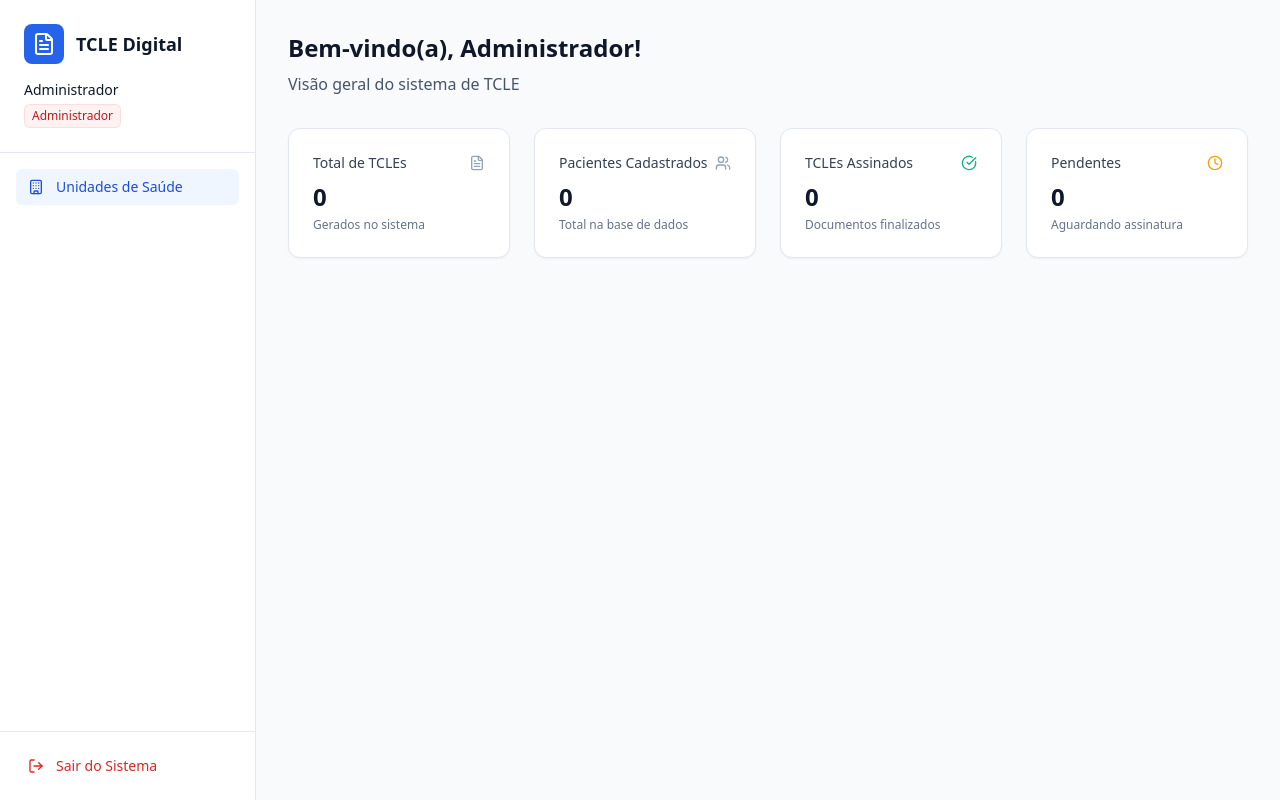
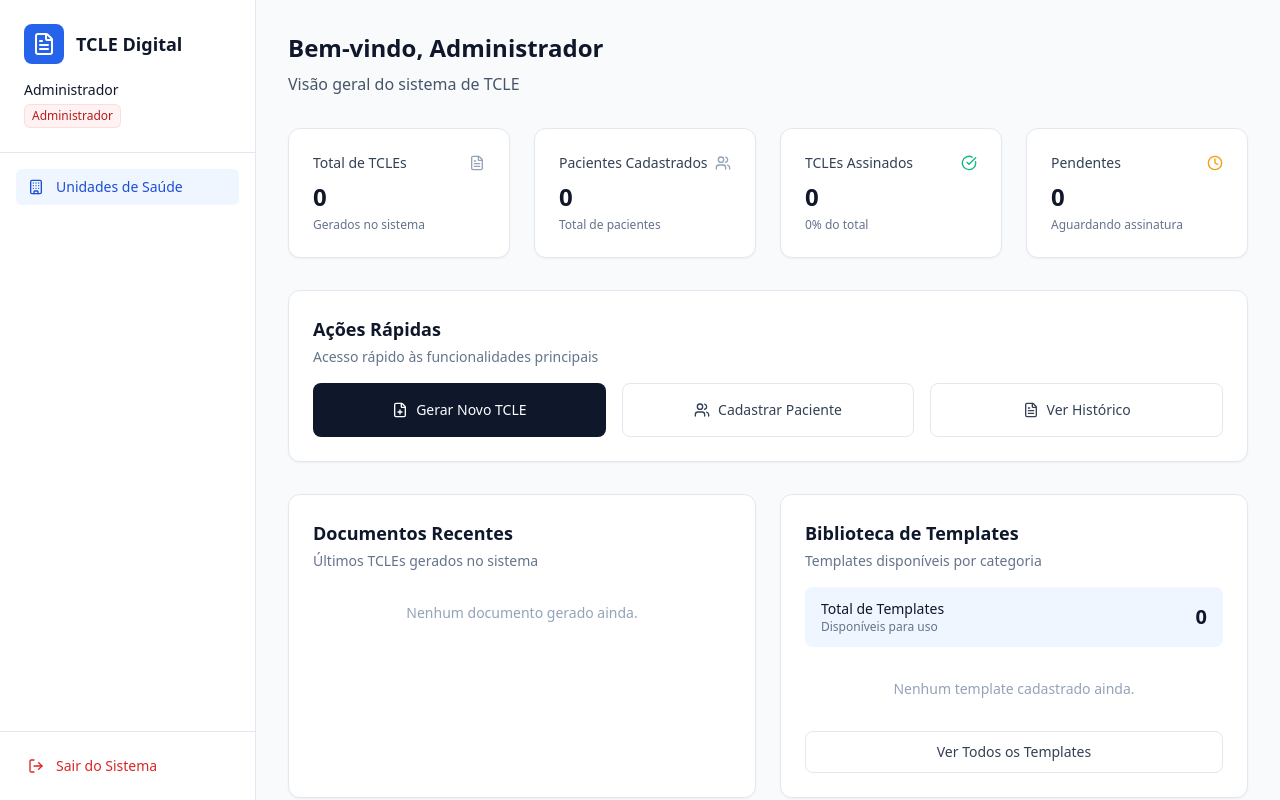
Before and after one commit to PauloVictorChagas/ProjetoTCLE, a Django app: page / in a window 1280 px wide. Run offline with Django 5.2, Linux system fonts and the light colour scheme; a user stored in the database is signed in; some libraries are stand-ins or nearby versions.

Commit message:
Dashboard atualizado

```diff
--- a/ProjetoTCLE/usuarios/templates/usuarios/dashboard.html
+++ b/ProjetoTCLE/usuarios/templates/usuarios/dashboard.html
@@ -2,7 +2,7 @@
 <div class="p-8">
 
     <div class="mb-8">
-        <h1 class="text-2xl font-semibold mb-2">Bem-vindo(a), {{ request.user.first_name|default:"Administrador" }}!
+        <h1 class="text-2xl font-semibold mb-2">Bem-vindo, {{ request.user.first_name|default:"Administrador" }}
         </h1>
         <p class="text-slate-600">Visão geral do sistema de TCLE</p>
     </div>
@@ -14,7 +14,7 @@
                 <h3 class="text-sm font-medium text-slate-700">Total de TCLEs</h3>
                 <i data-lucide="file-text" class="w-4 h-4 text-slate-400"></i>
             </div>
-            <div class="text-2xl font-bold">0</div>
+            <div class="text-2xl font-bold">{{ total_tcles }}</div>
             <p class="text-xs text-slate-500 mt-1">Gerados no sistema</p>
         </div>
 
@@ -23,8 +23,8 @@
                 <h3 class="text-sm font-medium text-slate-700">Pacientes Cadastrados</h3>
                 <i data-lucide="users" class="w-4 h-4 text-slate-400"></i>
             </div>
-            <div class="text-2xl font-bold">0</div>
-            <p class="text-xs text-slate-500 mt-1">Total na base de dados</p>
+            <div class="text-2xl font-bold">{{ total_pacientes }}</div>
+            <p class="text-xs text-slate-500 mt-1">Total de pacientes</p>
         </div>
 
         <div class="bg-white rounded-xl border border-slate-200 p-6 shadow-sm">
@@ -32,8 +32,14 @@
                 <h3 class="text-sm font-medium text-slate-700">TCLEs Assinados</h3>
                 <i data-lucide="check-circle" class="w-4 h-4 text-emerald-500"></i>
             </div>
-            <div class="text-2xl font-bold">0</div>
-            <p class="text-xs text-slate-500 mt-1">Documentos finalizados</p>
+            <div class="text-2xl font-bold">{{ total_assinados }}</div>
+            <p class="text-xs text-slate-500 mt-1">
+                {% if total_tcles > 0 %}
+                {% widthratio total_assinados total_tcles 100 %}% do total
+                {% else %}
+                0% do total
+                {% endif %}
+            </p>
         </div>
 
         <div class="bg-white rounded-xl border border-slate-200 p-6 shadow-sm">
@@ -41,8 +47,96 @@
                 <h3 class="text-sm font-medium text-slate-700">Pendentes</h3>
                 <i data-lucide="clock" class="w-4 h-4 text-amber-500"></i>
             </div>
-            <div class="text-2xl font-bold">0</div>
+            <div class="text-2xl font-bold">{{ total_pendentes }}</div>
             <p class="text-xs text-slate-500 mt-1">Aguardando assinatura</p>
+        </div>
+
+    </div>
+
+    <div class="bg-white rounded-xl border border-slate-200 p-6 shadow-sm mb-8">
+        <h2 class="text-lg font-semibold mb-1">Ações Rápidas</h2>
+        <p class="text-sm text-slate-500 mb-4">Acesso rápido às funcionalidades principais</p>
+
+        <div class="grid grid-cols-1 md:grid-cols-3 gap-4">
+            <a href="{% url 'gerar_tcle' %}"
+                class="flex items-center justify-center gap-2 bg-slate-900 text-white rounded-lg py-4 px-4 text-sm font-medium hover:bg-slate-800 transition-colors">
+                <i data-lucide="file-plus" class="w-4 h-4"></i> Gerar Novo TCLE
+            </a>
+            <a href="{% url 'pacientes' %}"
+                class="flex items-center justify-center gap-2 bg-white border border-slate-200 rounded-lg py-4 px-4 text-sm font-medium text-slate-700 hover:bg-slate-50 transition-colors">
+                <i data-lucide="users" class="w-4 h-4"></i> Cadastrar Paciente
+            </a>
+            <a href="{% url 'historico' %}"
+                class="flex items-center justify-center gap-2 bg-white border border-slate-200 rounded-lg py-4 px-4 text-sm font-medium text-slate-700 hover:bg-slate-50 transition-colors">
+                <i data-lucide="file-text" class="w-4 h-4"></i> Ver Histórico
+            </a>
+        </div>
+    </div>
+
+    <div class="grid grid-cols-1 lg:grid-cols-2 gap-6">
+
+        <div class="bg-white rounded-xl border border-slate-200 p-6 shadow-sm">
+            <h2 class="text-lg font-semibold mb-1">Documentos Recentes</h2>
+            <p class="text-sm text-slate-500 mb-4">Últimos TCLEs gerados no sistema</p>
+
+            <div class="space-y-3">
+                {% for doc in documentos_recentes %}
+                <div class="flex items-center justify-between border border-slate-100 rounded-lg px-4 py-3">
+                    <div>
+                        <p class="text-sm font-medium text-slate-900">{{ doc.paciente.nome }}</p>
+                        <p class="text-xs text-slate-500">
+                            {% if doc.template_origem.categoria %}{{ doc.template_origem.categoria.nome }}{% else %}—{% endif %}
+                        </p>
+                        <p class="text-xs text-slate-400">{{ doc.data_emissao|date:"d/m/Y" }}</p>
+                    </div>
+                    {% if doc.status == 'ASSINADO' %}
+                    <span
+                        class="inline-flex items-center rounded-full bg-emerald-50 px-3 py-1 text-xs font-medium text-emerald-700">Assinado</span>
+                    {% elif doc.status == 'PENDENTE' %}
+                    <span
+                        class="inline-flex items-center rounded-full bg-amber-50 px-3 py-1 text-xs font-medium text-amber-700">Pendente</span>
+                    {% elif doc.status == 'RECUSADO' %}
+                    <span
+                        class="inline-flex items-center rounded-full bg-red-50 px-3 py-1 text-xs font-medium text-red-700">Recusado</span>
+                    {% else %}
+                    <span
+                        class="inline-flex items-center rounded-full bg-slate-100 px-3 py-1 text-xs font-medium text-slate-600">Cancelado</span>
+                    {% endif %}
+                </div>
+                {% empty %}
+                <p class="text-sm text-slate-400 py-4 text-center">Nenhum documento gerado ainda.</p>
+                {% endfor %}
+            </div>
+        </div>
+
+        <div class="bg-white rounded-xl border border-slate-200 p-6 shadow-sm">
+            <h2 class="text-lg font-semibold mb-1">Biblioteca de Templates</h2>
+            <p class="text-sm text-slate-500 mb-4">Templates disponíveis por categoria</p>
+
+            <div class="bg-blue-50 rounded-lg px-4 py-3 flex items-center justify-between mb-4">
+                <div>
+                    <p class="text-sm font-medium text-slate-900">Total de Templates</p>
+                    <p class="text-xs text-slate-500">Disponíveis para uso</p>
+                </div>
+                <span class="text-xl font-bold text-slate-900">{{ total_templates }}</span>
+            </div>
+
+            <div class="space-y-2">
+                {% for categoria in categorias_templates %}
+                <div class="flex items-center justify-between border border-slate-100 rounded-lg px-4 py-2.5">
+                    <span class="text-sm text-slate-700">{{ categoria.nome }}</span>
+                    <span
+                        class="inline-flex items-center justify-center rounded-full bg-slate-100 px-2.5 py-0.5 text-xs font-medium text-slate-700">{{ categoria.qtd_templates }}</span>
+                </div>
+                {% empty %}
+                <p class="text-sm text-slate-400 py-4 text-center">Nenhum template cadastrado ainda.</p>
+                {% endfor %}
+            </div>
+
+            <a href="{% url 'biblioteca' %}"
+                class="mt-4 flex items-center justify-center w-full border border-slate-200 rounded-lg py-2.5 text-sm font-medium text-slate-700 hover:bg-slate-50 transition-colors">
+                Ver Todos os Templates
+            </a>
         </div>
 
     </div>
--- a/ProjetoTCLE/usuarios/views.py
+++ b/ProjetoTCLE/usuarios/views.py
@@ -2,8 +2,10 @@ from django.shortcuts import render, redirect, get_object_or_404
 from django.contrib.auth.decorators import login_required, user_passes_test
 from django.contrib.auth import update_session_auth_hash
 from django.contrib import messages
+from django.db.models import Count
 from .models import Instituicao, Usuario
 from .utils import eh_admin_geral, get_instituicao_contexto
+from pacientes.models import Paciente, DocumentoEmitido, TemplateTCLE, CategoriaTemplate
 
 def eh_admin(user):
     return eh_admin_geral(user)
@@ -35,7 +37,39 @@ def dashboard(request):
     if request.user.primeiro_acesso and not request.user.is_superuser:
         messages.warning(request, 'Por segurança, você precisa alterar sua senha provisória.')
         return redirect('trocar_senha')
-    return render(request, 'usuarios/dashboard.html')
+
+    instituicao = get_instituicao_contexto(request)
+
+    contexto = {
+        'total_tcles': 0,
+        'total_pacientes': 0,
+        'total_assinados': 0,
+        'total_pendentes': 0,
+        'documentos_recentes': [],
+        'total_templates': 0,
+        'categorias_templates': [],
+    }
+
+    if instituicao:
+        documentos = DocumentoEmitido.objects.filter(instituicao=instituicao)
+        contexto['total_tcles'] = documentos.count()
+        contexto['total_pacientes'] = Paciente.objects.filter(instituicao=instituicao).count()
+        contexto['total_assinados'] = documentos.filter(status='ASSINADO').count()
+        contexto['total_pendentes'] = documentos.filter(status='PENDENTE').count()
+        contexto['documentos_recentes'] = documentos.select_related(
+            'paciente', 'template_origem', 'template_origem__categoria'
+        ).order_by('-data_emissao')[:5]
+
+        templates = TemplateTCLE.objects.filter(instituicao=instituicao)
+        contexto['total_templates'] = templates.count()
+        contexto['categorias_templates'] = (
+            CategoriaTemplate.objects.filter(instituicao=instituicao)
+            .annotate(qtd_templates=Count('templates'))
+            .filter(qtd_templates__gt=0)
+            .order_by('-qtd_templates')
+        )
+
+    return render(request, 'usuarios/dashboard.html', contexto)
 
 @login_required
 def trocar_senha(request):
```
Also changed, not shown: ProjetoTCLE/db.sqlite3.
